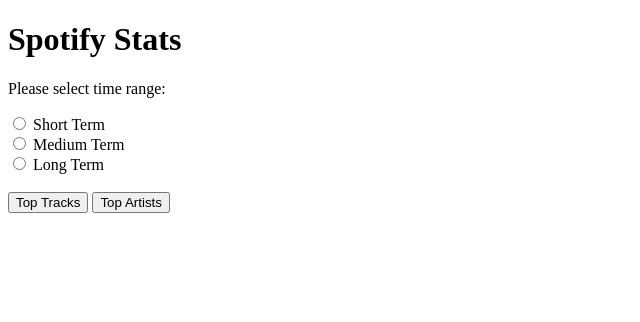
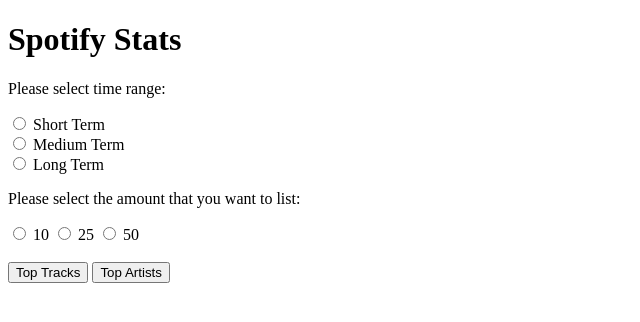
Before and after one commit to ysntrkc/spotify-top-list, a Flask app: page /index in a window 1280 px wide. Shown: the top 322 px of the page, without its empty margins (0-640 px from the left). Run offline with Flask 2, Linux system fonts and the light colour scheme; parts of the project's set-up code (start-up, migrations or seed data) failed here and were passed over.

Commit message:
add an option to chose number of items in list

```diff
--- a/app.py
+++ b/app.py
@@ -43,10 +43,11 @@
 def index():
     if request.method == 'POST':
         term = request.form.get('term')
+        amount = request.form.get('amount')
         if request.form.get('get_top_tracks') == 'Top Tracks':
-            return redirect(url_for('top_tracks', term=term))
+            return redirect(url_for('top_tracks', term=term, amount=amount))
         elif request.form.get('get_top_artists') == 'Top Artists':
-            return redirect(url_for('top_artists', term=term))
+            return redirect(url_for('top_artists', term=term, amount=amount))
     else:
         return render_template('/index.html')
 
@@ -67,12 +68,13 @@
 
         # We are getting the top tracks of the user according to their input.
         time_range = request.args.get('term')
+        amount_of_items = int(request.args.get('amount'))
         sp = spotipy.Spotify(auth=session['token_info']['access_token'])
         list = sp.current_user_top_tracks(
-            limit=50, offset=0, time_range=time_range)['items']
+            limit=amount_of_items, offset=0, time_range=time_range)['items']
 
         result = []
-        for i in range(50):
+        for i in range(amount_of_items):
             if i == len(list):
                 break
             result.append(str(i+1) + '. ' +
@@ -94,12 +96,13 @@
             return redirect('/')
 
         time_range = request.args.get('term')
+        amount_of_items = int(request.args.get('amount'))
         sp = spotipy.Spotify(auth=session['token_info']['access_token'])
         list = sp.current_user_top_artists(
-            limit=50, offset=0, time_range=time_range)['items']
+            limit=amount_of_items, offset=0, time_range=time_range)['items']
 
         result = []
-        for i in range(50):
+        for i in range(amount_of_items):
             if i == len(list):
                 break
             result.append(str(i+1) + '. ' + list[i]['name'])
--- a/templates/index.html
+++ b/templates/index.html
@@ -15,8 +15,18 @@
         <label for="time2">Medium Term</label><br>
         <input type="radio" id="time3" name="term" value="long_term">
         <label for="time3">Long Term</label>
+
+        <p>Please select the amount that you want to list:</p>
+        <input type="radio" id="amount1" name="amount" value="10">
+        <label for="amount1">10</label>
+        <input type="radio" id="amount2" name="amount" value="25">
+        <label for="amount2">25</label>
+        <input type="radio" id="amount3" name="amount" value="50">
+        <label for="amount3">50</label>
+
         <br>
         <br>
+
         <input type="submit" value="Top Tracks" name="get_top_tracks" />
         <input type="submit" value="Top Artists" name="get_top_artists" />
     </form>
```
